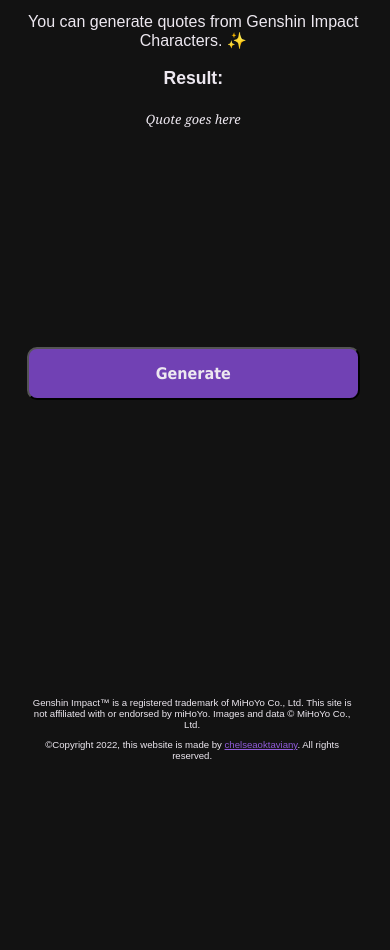
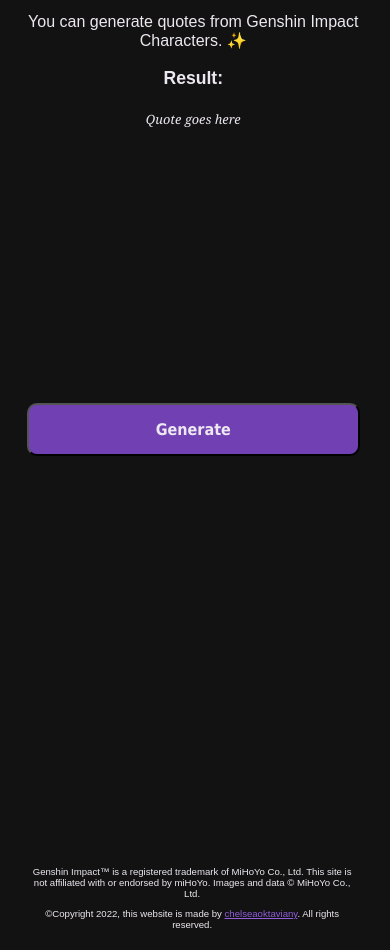
Before and after one commit to chelseaoktaviany/genshinimpact-quotes, a plain HTML site: page index.html in a window 390 px wide. Shown: the part 77-1027 px from the top of the page. Before the commit the page ends 858 px from the top, so only its background shows below. Drawn offline with Linux system fonts and the light colour scheme.

Commit message:
Update style.css

```diff
--- a/style.css
+++ b/style.css
@@ -178,7 +178,7 @@ footer a:hover {
     line-height: 2em;
   }
   button {
-    margin: 65% 0;
+    margin: 80% 0;
     padding: 15px;
     width: 90%;
     font-size: 1rem;
@@ -187,7 +187,7 @@ footer a:hover {
     position: absolute;
     width: 90%;
     left: 2%;
-    top: 95%;
+    top: 115%;
   }
   footer p {
     font-size: 0.6em;
```
